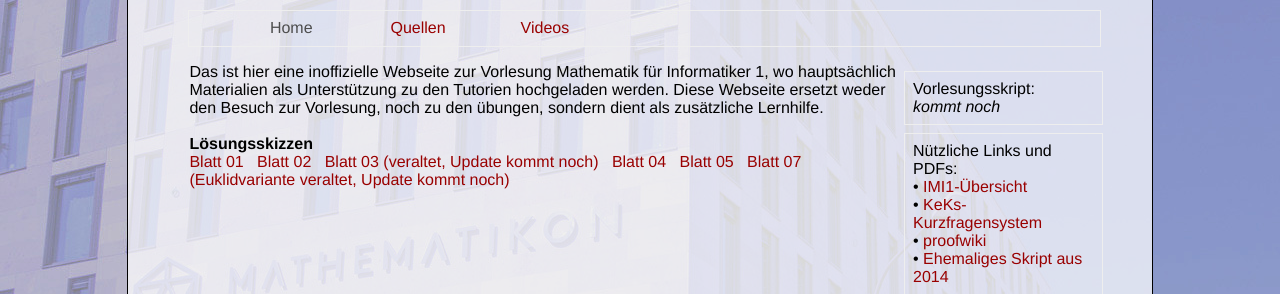
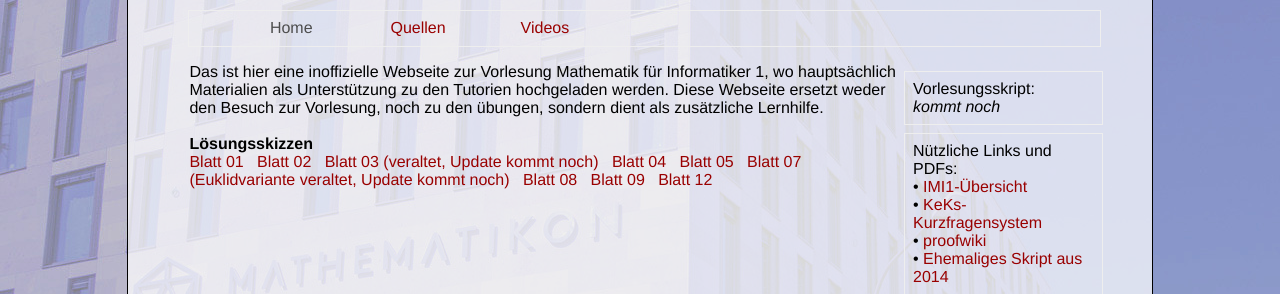
Before and after one commit to salathbar/imi1_ws1819, a plain HTML site: page index.html in a window 1280 px wide. Shown: the part 377-671 px from the top of the page. Drawn offline with Linux system fonts and the light colour scheme.

Commit message:
Blatt 9 und 12 hochgeladen

```diff
--- a/index.html
+++ b/index.html
@@ -113,6 +113,9 @@
  &nbsp;&nbsp;<a href="Non_HTML/PDFs/blatt04_lsg.zip">Blatt 04</a>
  &nbsp;&nbsp;<a href="Non_HTML/PDFs/blatt05_lsg.zip">Blatt 05</a>
  &nbsp;&nbsp;<a href="Non_HTML/PDFs/blatt07_lsg.zip">Blatt 07 (Euklidvariante veraltet, Update kommt noch)</a>
+ &nbsp;&nbsp;<a href="Non_HTML/PDFs/blatt08_lsg.zip">Blatt 08</a>
+ &nbsp;&nbsp;<a href="Non_HTML/PDFs/blatt09_lsg.pdf">Blatt 09</a>
+ &nbsp;&nbsp;<a href="Non_HTML/PDFs/blatt12_lsg.pdf">Blatt 12</a>
 			<!--
  &nbsp;&nbsp;<a href="Non_HTML/PDFs/blatt05_lsg.zip">Blatt 08</a>
  &nbsp;&nbsp;<a href="Non_HTML/PDFs/blatt03_lsg.zip">Blatt 03</a>
```
Also changed, not shown: 2 other files.
